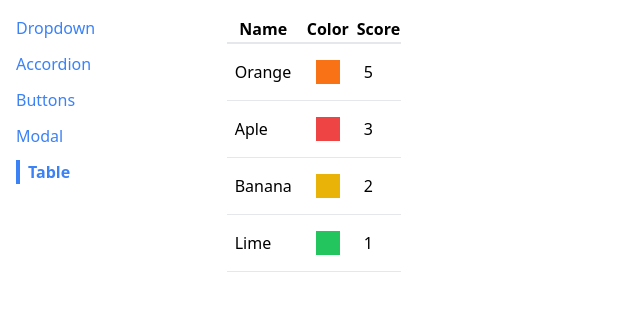
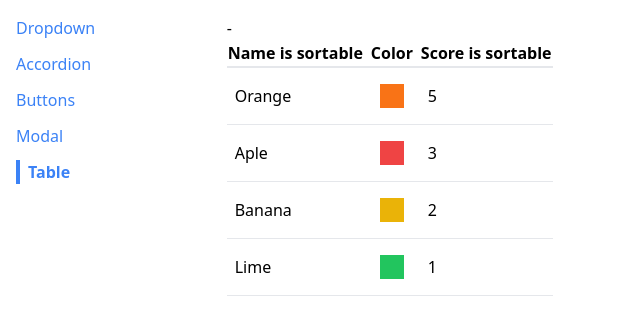
Before and after one commit to code8la888/React-Practice, a React (Vite) app in the folder comps/: page /table in a window 1280 px wide. Shown: the top 318 px of the page, without its empty margins (0-640 px from the left). Built offline with nearby package versions, Linux system fonts and the light colour scheme.

Commit message:
feat(table): add sorting logic to table component

```diff
--- /dev/null
+++ b/comps/src/components/SortableTable.jsx
@@ -0,0 +1,43 @@
+import { useState } from "react";
+import Table from "./Table";
+function SortableTable(props) {
+  const [sortOrder, setSortOrder] = useState(null);
+  const [sortBy, setSortBy] = useState(null);
+  const { config } = props;
+
+  const handleClick = (label) => {
+    if (sortOrder === null) {
+      setSortOrder("asc");
+      setSortBy(label);
+    } else if (sortOrder === "asc") {
+      setSortOrder("desc");
+      setSortBy(label);
+    } else if (sortOrder === "desc") {
+      setSortOrder(null);
+      setSortBy(null);
+    }
+  };
+
+  const updatedConfig = config.map((column) => {
+    if (!column.sortValue) {
+      return column;
+    }
+    return {
+      ...column,
+      header: () => (
+        <th onClick={() => handleClick(column.label)}>
+          {column.label} is sortable
+        </th>
+      ),
+    };
+  });
+
+  return (
+    <div>
+      {sortOrder} -{sortBy}
+      <Table {...props} config={updatedConfig} />
+    </div>
+  );
+}
+
+export default SortableTable;
--- a/comps/src/components/Table.jsx
+++ b/comps/src/components/Table.jsx
@@ -1,5 +1,10 @@
+import { Fragment } from "react";
+
 function Table({ data, config, keyFn }) {
   const renderedHeaders = config.map((column) => {
+    if (column.header) {
+      return <Fragment key={column.label}>{column.header()}</Fragment>;
+    }
     return <th key={column.label}>{column.label}</th>;
   });
 
--- a/comps/src/pages/TablePage.jsx
+++ b/comps/src/pages/TablePage.jsx
@@ -1,4 +1,5 @@
-import Table from "../components/Table";
+// import Table from "../components/Table";
+import SortableTable from "../components/SortableTable";
 
 function TablePage() {
   const data = [
@@ -9,12 +10,21 @@ function TablePage() {
   ];
 
   const config = [
-    { label: "Name", render: (fruit) => fruit.name },
+    {
+      label: "Name",
+      render: (fruit) => fruit.name,
+      sortValue: (fruit) => fruit.name,
+    },
     {
       label: "Color",
       render: (fruit) => <div className={`p-3 m-2 ${fruit.color}`}></div>,
     },
-    { label: "Score", render: (fruit) => fruit.score },
+    {
+      label: "Score",
+      render: (fruit) => fruit.score,
+      header: () => <th className="bg-red-500">Score</th>,
+      sortValue: (fruit) => fruit.score,
+    },
   ];
 
   const keyFn = (fruit) => {
@@ -23,7 +33,8 @@ function TablePage() {
 
   return (
     <div>
-      <Table data={data} config={config} keyFn={keyFn} />
+      {/* <Table data={data} config={config} keyFn={keyFn} /> */}
+      <SortableTable data={data} config={config} keyFn={keyFn} />
     </div>
   );
 }
```
